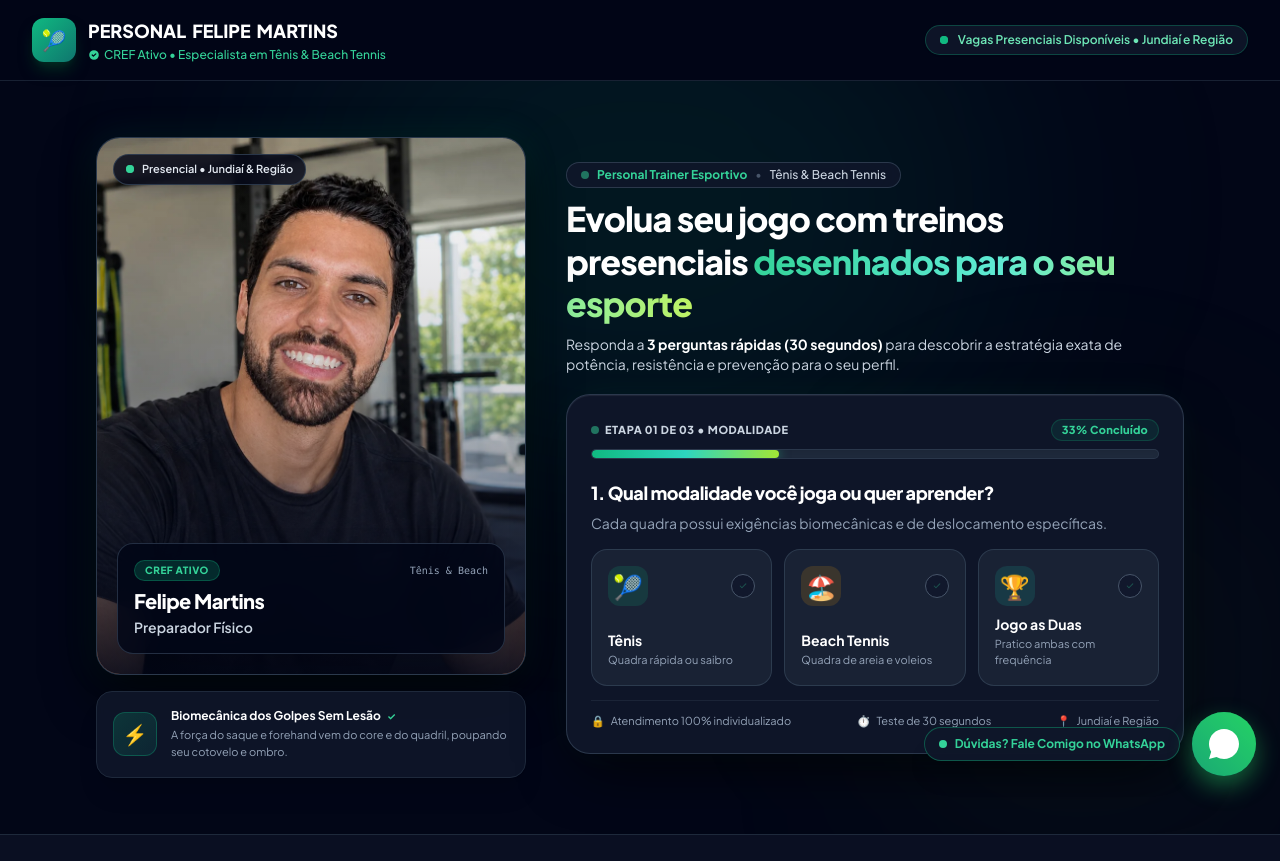
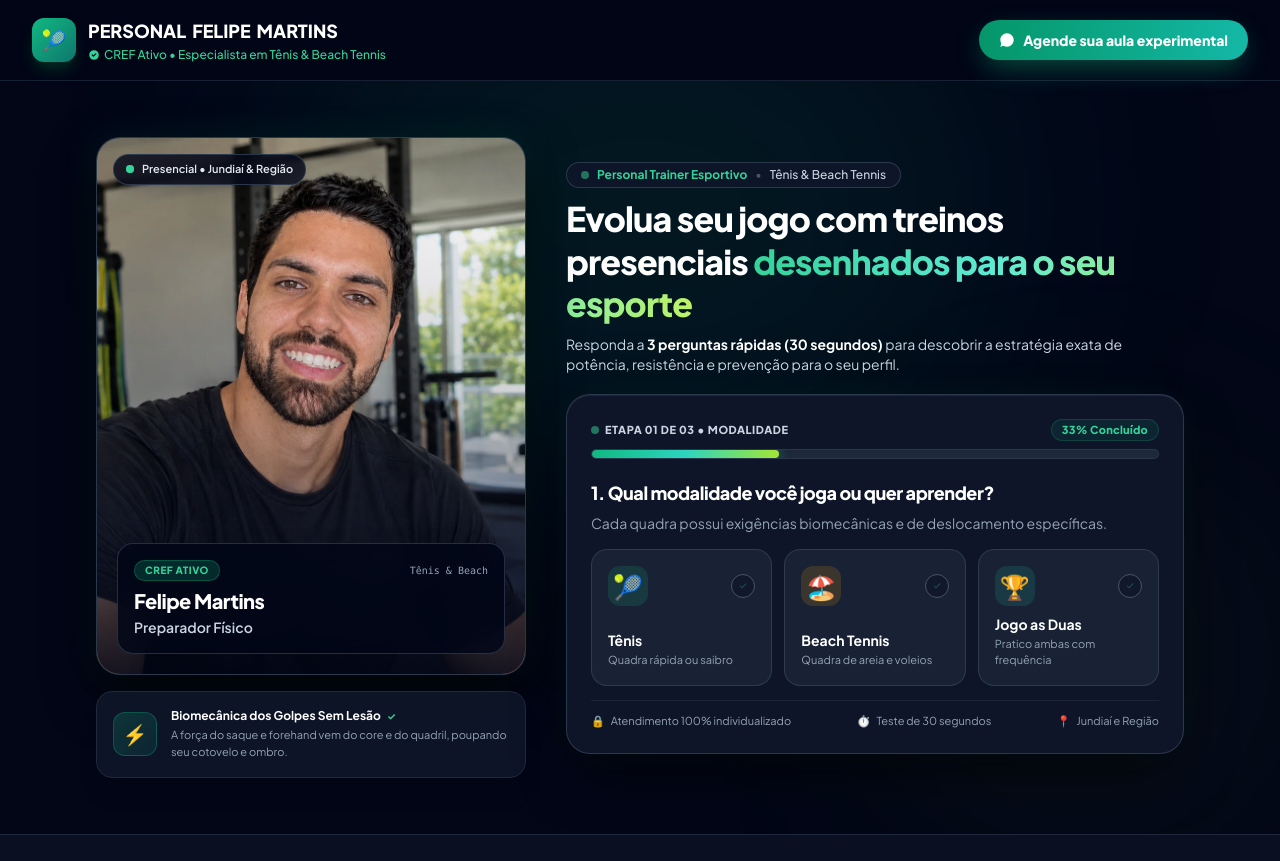
Before and after one commit to felipemartins008-create/personaltenis, a website: page public/index.html in a window 1280 px wide. Shown: the top 861 px of the page. Drawn offline with nearby package versions, Linux system fonts and the light colour scheme.

Commit message:
feat: remover botao flutuante e adicionar CTA 'Agende sua aula experimental' na navbar

```diff
--- a/public/index.html
+++ b/public/index.html
@@ -158,14 +158,16 @@
         </div>
       </a>
 
-      <!-- Status de Vagas -->
-      <div class="hidden sm:inline-flex items-center gap-2.5 px-3.5 py-1.5 rounded-full bg-slate-900/90 border border-emerald-500/30 text-emerald-300 text-xs font-semibold shadow-sm backdrop-blur-sm">
-        <span class="relative flex h-2 w-2">
-          <span class="animate-ping absolute inline-flex h-full w-full rounded-full bg-emerald-400 opacity-75"></span>
-          <span class="relative inline-flex rounded-full h-2 w-2 bg-emerald-500"></span>
-        </span>
-        <span>Vagas Presenciais Disponíveis • Jundiaí e Região</span>
-      </div>
+      <!-- CTA Navbar: Agende sua aula experimental -->
+      <a href="https://wa.me/5511961343759?text=Ol%C3%A1%20Felipe!%20Gostaria%20de%20agendar%20uma%20aula%20experimental%20de%20T%C3%AAnis%20com%20voc%C3%AA."
+         target="_blank"
+         rel="noopener noreferrer"
+         class="btn-shimmer inline-flex items-center gap-2 px-3.5 sm:px-5 py-2 sm:py-2.5 rounded-full bg-gradient-to-r from-emerald-600 to-teal-500 hover:from-emerald-500 hover:to-teal-400 text-white font-black text-xs sm:text-sm shadow-glow-emerald transition-all transform hover:-translate-y-0.5 active:scale-95 group">
+        <svg class="w-4 h-4 fill-current shrink-0 text-white group-hover:scale-110 transition-transform" viewBox="0 0 24 24">
+          <path d="M12.031 6.172c-3.181 0-5.767 2.586-5.768 5.766-.001 1.298.38 2.27 1.019 3.287l-.582 2.128 2.182-.573c.978.58 1.911.928 3.145.929 3.178 0 5.767-2.587 5.768-5.766.001-3.187-2.575-5.77-5.764-5.771zm3.392 8.244c-.144.405-.837.774-1.17.824-.299.045-.677.063-1.092-.069-.252-.08-.575-.187-.988-.365-1.739-.751-2.874-2.502-2.961-2.617-.087-.116-.708-.94-.708-1.793s.448-1.273.607-1.446c.159-.173.346-.217.462-.217l.332.006c.106.005.249-.04.39.298.144.347.491 1.2.534 1.287.043.087.072.188.014.304-.058.116-.087.188-.173.289l-.26.304c-.087.086-.177.18-.076.353.101.173.45 0.742.966 1.201.664.591 1.224.774 1.397.86.173.086.275.072.376-.044.101-.116.433-.506.549-.679.116-.173.231-.145.39-.087s1.011.477 1.184.564.289.13.332.202c.043.073.043.42-.101.825zM12 2C6.477 2 2 6.477 2 12c0 1.891.524 3.662 1.435 5.179L2 22l4.957-1.398A9.957 9.957 0 0012 22c5.523 0 10-4.477 10-10S17.523 2 12 2z"/>
+        </svg>
+        <span>Agende sua aula experimental</span>
+      </a>
     </div>
   </header>
 
@@ -949,34 +951,6 @@
     </div>
   </footer>
 
-  <!-- BOTÃO FLUTUANTE DO WHATSAPP -->
-  <aside aria-label="Contato rápido via WhatsApp" class="fixed bottom-5 right-5 sm:bottom-6 sm:right-6 z-50 flex items-center gap-3">
-    <!-- Balão de Tooltip Informativo (Desktop / Tablet) -->
-    <a href="https://wa.me/5511961343759?text=Ol%C3%A1%20Felipe!%20Estou%20no%20site%20e%20gostaria%20de%20tirar%20d%C3%BAvidas%20sobre%20aulas%20e%20prepara%C3%A7%C3%A3o%20f%C3%ADsica%20para%20T%C3%AAnis."
-       target="_blank"
-       rel="noopener noreferrer"
-       class="hidden sm:flex items-center gap-2 px-3.5 py-2 rounded-full bg-slate-900/95 border border-emerald-500/40 text-emerald-400 text-xs font-bold shadow-xl backdrop-blur-md hover:border-emerald-400 hover:text-white transition-all transform hover:-translate-x-1">
-      <span class="w-2 h-2 rounded-full bg-emerald-400 animate-ping"></span>
-      <span>Dúvidas? Fale Comigo no WhatsApp</span>
-    </a>
-
-    <!-- Ícone Flutuante com Pulso -->
-    <a href="https://wa.me/5511961343759?text=Ol%C3%A1%20Felipe!%20Estou%20no%20site%20e%20gostaria%20de%20tirar%20d%C3%BAvidas%20sobre%20aulas%20e%20prepara%C3%A7%C3%A3o%20f%C3%ADsica%20para%20T%C3%AAnis."
-       target="_blank"
-       rel="noopener noreferrer"
-       title="Falar com Felipe Martins no WhatsApp"
-       class="relative w-14 h-14 sm:w-16 sm:h-16 rounded-full bg-gradient-to-tr from-[#128C7E] to-[#25D366] text-white flex items-center justify-center shadow-[0_10px_25px_rgba(37,211,102,0.45)] hover:shadow-[0_15px_35px_rgba(37,211,102,0.65)] hover:scale-105 active:scale-95 transition-all group">
-
-      <!-- Halo de Pulso -->
-      <span class="absolute inset-0 rounded-full bg-[#25D366] opacity-40 animate-ping pointer-events-none"></span>
-
-      <!-- Ícone Oficial do WhatsApp -->
-      <svg class="w-8 h-8 sm:w-9 sm:h-9 fill-current relative z-10 transition-transform group-hover:rotate-6" viewBox="0 0 24 24">
-        <path d="M12.031 6.172c-3.181 0-5.767 2.586-5.768 5.766-.001 1.298.38 2.27 1.019 3.287l-.582 2.128 2.182-.573c.978.58 1.911.928 3.145.929 3.178 0 5.767-2.587 5.768-5.766.001-3.187-2.575-5.77-5.764-5.771zm3.392 8.244c-.144.405-.837.774-1.17.824-.299.045-.677.063-1.092-.069-.252-.08-.575-.187-.988-.365-1.739-.751-2.874-2.502-2.961-2.617-.087-.116-.708-.94-.708-1.793s.448-1.273.607-1.446c.159-.173.346-.217.462-.217l.332.006c.106.005.249-.04.39.298.144.347.491 1.2.534 1.287.043.087.072.188.014.304-.058.116-.087.188-.173.289l-.26.304c-.087.086-.177.18-.076.353.101.173.45 0.742.966 1.201.664.591 1.224.774 1.397.86.173.086.275.072.376-.044.101-.116.433-.506.549-.679.116-.173.231-.145.39-.087s1.011.477 1.184.564.289.13.332.202c.043.073.043.42-.101.825zM12 2C6.477 2 2 6.477 2 12c0 1.891.524 3.662 1.435 5.179L2 22l4.957-1.398A9.957 9.957 0 0012 22c5.523 0 10-4.477 10-10S17.523 2 12 2z"/>
-      </svg>
-    </a>
-  </aside>
-
   <!-- SCRIPT DO QUIZ & FUNIL -->
   <script>
     const userAnswers = {
```
